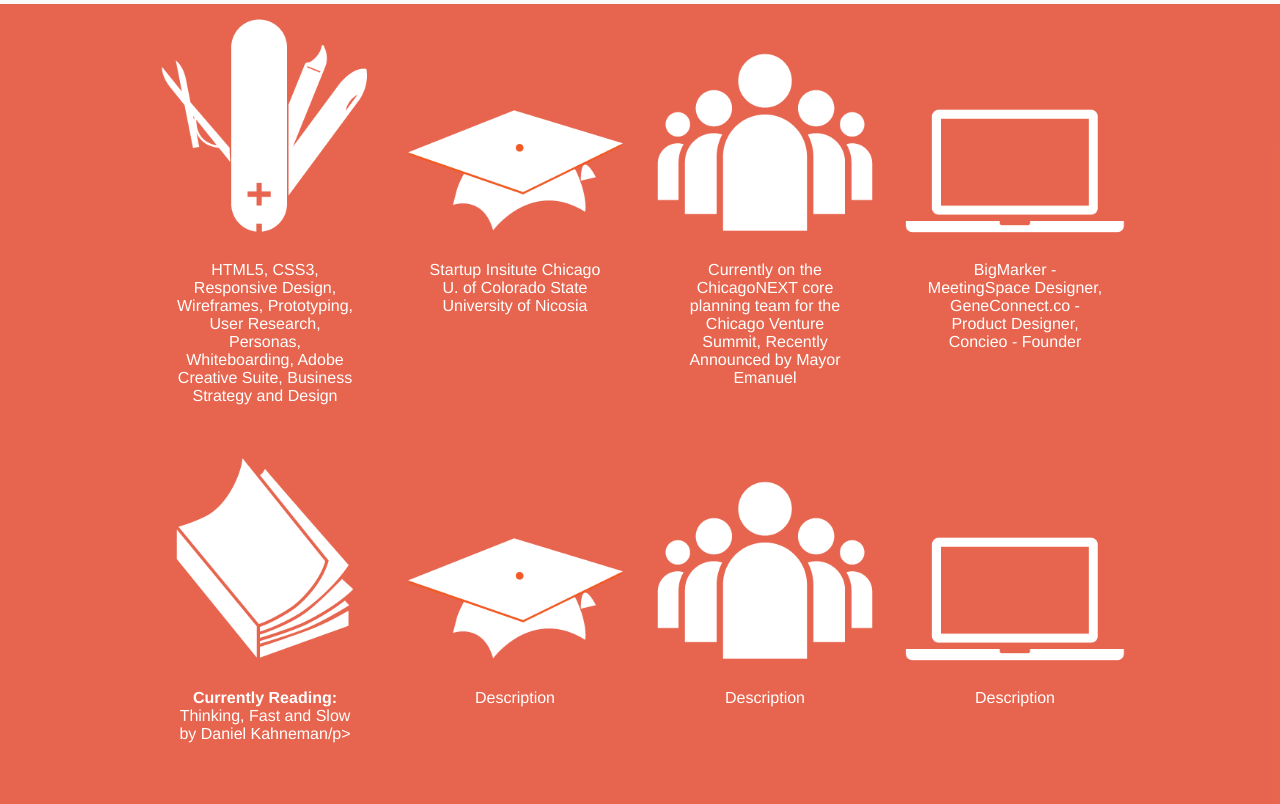
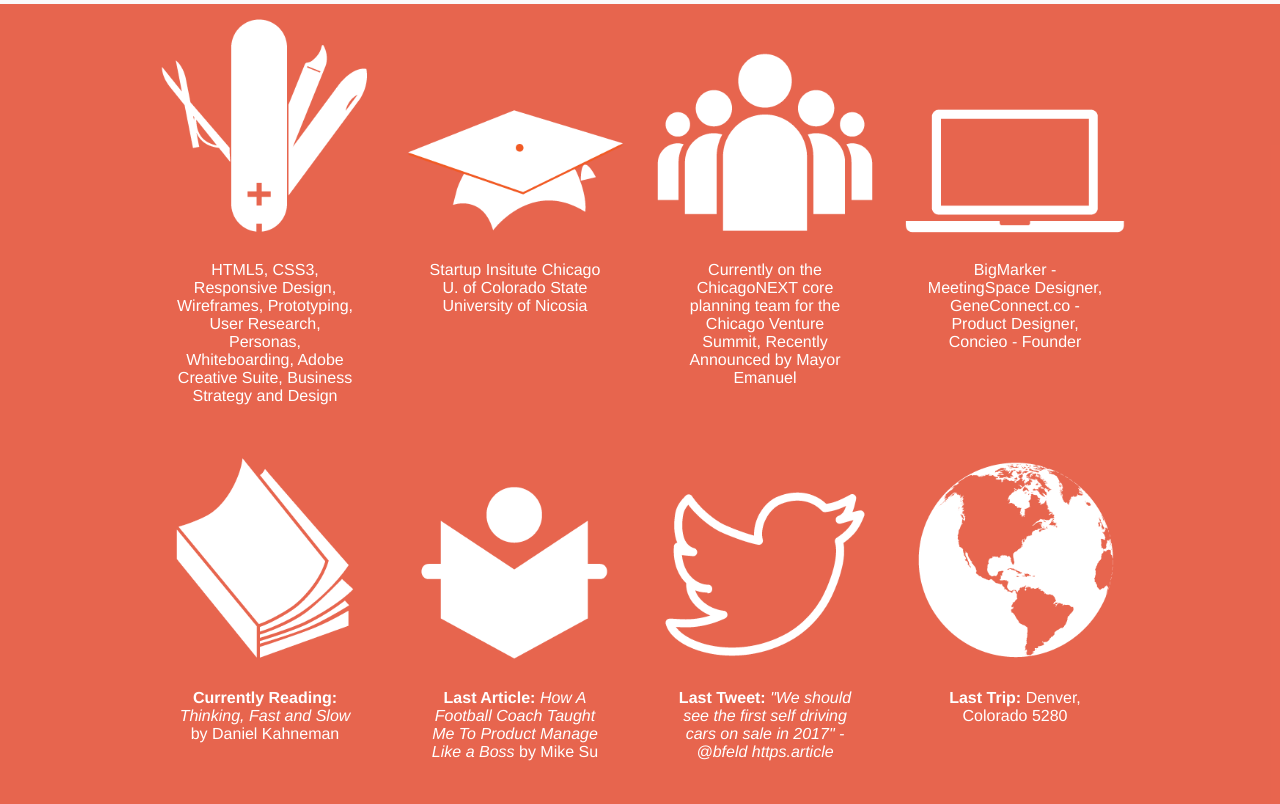
Before and after one commit to micfacch/micfacch.github.io, a plain HTML site: page index.html in a window 1280 px wide. Shown: the part 2396-3200 px from the top of the page. Drawn offline with nearby package versions, Linux system fonts and the light colour scheme.

Commit message:
finished homepage

```diff
--- a/index.html
+++ b/index.html
@@ -202,28 +202,28 @@
           <div class="large-3 small-6 columns">
             <img src="./BookWorm.png">
             <div class="panel">
-              <p><b>Currently Reading:</b> Thinking, Fast and Slow by Daniel Kahneman/p>
+              <p><b>Currently Reading:</b> <em>Thinking, Fast and Slow</em> by Daniel Kahneman</p>
             </div>
           </div>
 
           <div class="large-3 small-6 columns">
-            <img src=".\schoolHat.png">
+            <img src="./LastArticle.png">
             <div class="panel">
-              <p>Description</p>
+              <p><b>Last Article:</b> <em><a href="https://medium.com/p/926ab5c39156">How A Football Coach Taught Me To Product Manage Like a Boss</a></em> by Mike Su</p>
             </div>
           </div>
 
           <div class="large-3 small-6 columns">
-            <img src=".\LeadersAreReaders.png">
+            <img src=".\SirTweetsAlot.png">
             <div class="panel">
-              <p>Description</p>
+              <p><b>Last Tweet:</b> <em>"We should see the first self driving cars on sale in 2017" - @bfeld <a href="http://www.feld.com/wp/archives/2014/01/the-future-of-transportation.html">https.article</a></em></p>
             </div>
           </div>
 
-          <div class="large-3 small-6 columns">
-            <img src=".\ComputerWeb.png">
+         <div class="large-3 small-6 columns">
+            <img src=".\CarmenSandiego.png">
             <div class="panel">
-              <p>Description</p>
+              <p><b>Last Trip:</b> Denver, Colorado 5280</p>
             </div>
           </div>
 
```
Also changed, not shown: CarmenSandiego.png (added), LastArticle.png (added), SirTweetsAlot.png (added), 2 other files.
